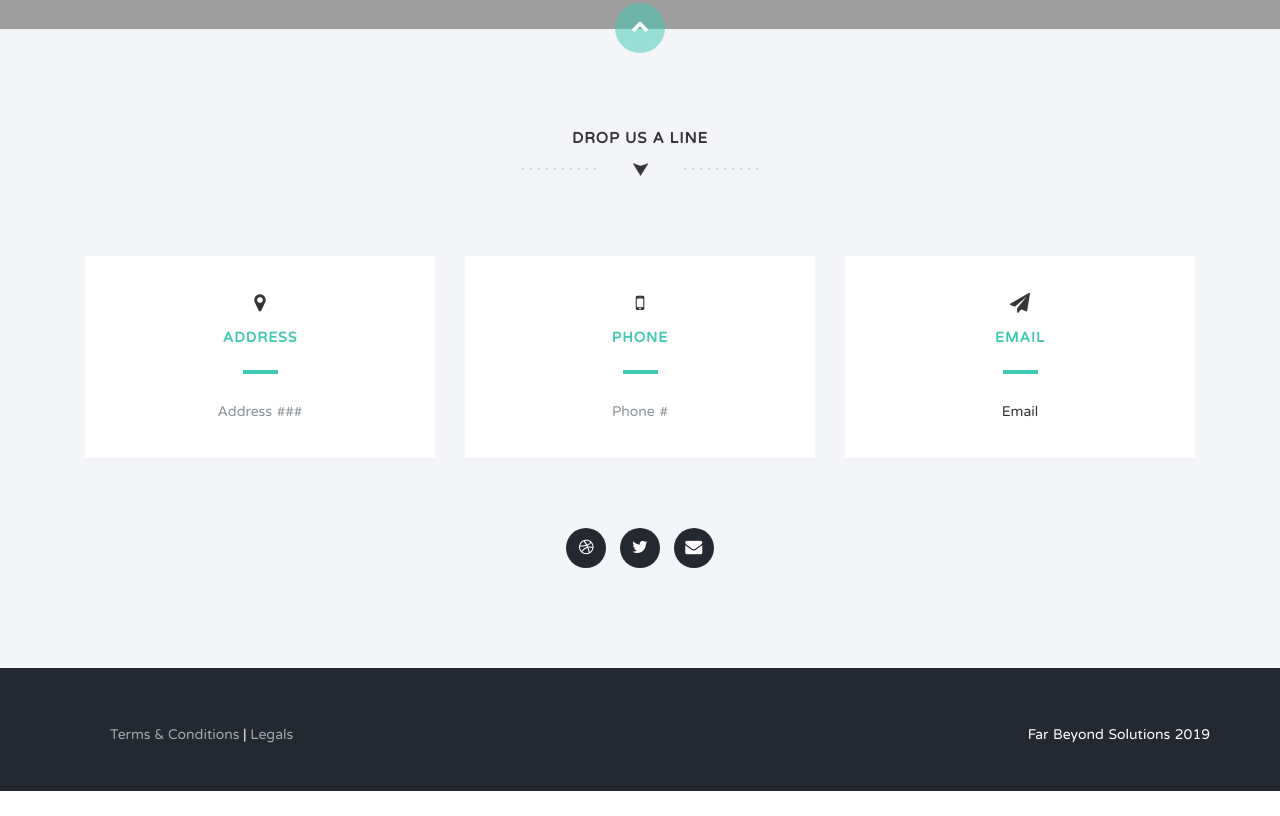
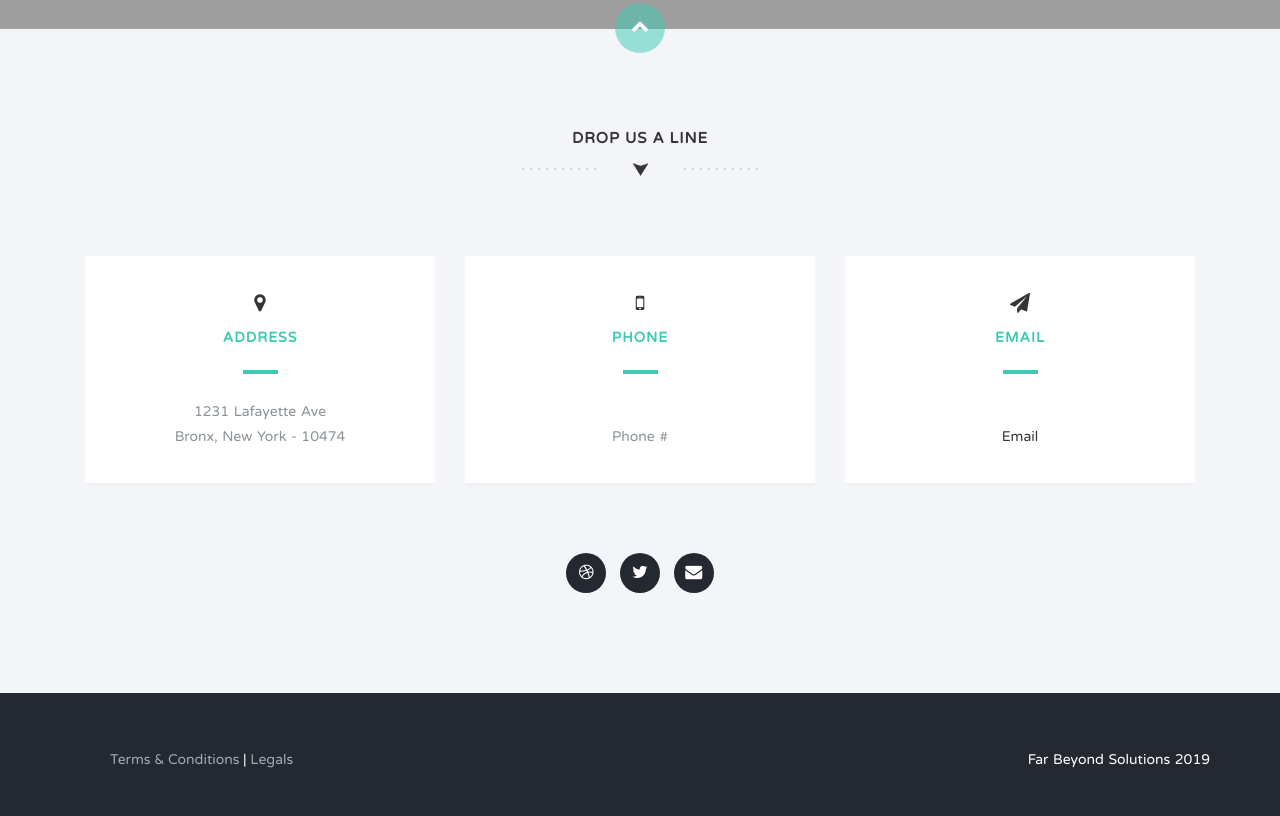
Before and after one commit to far-beyond-solutions/fbssite, a plain HTML site: page index.html in a window 1280 px wide. Shown: the part 4949-5765 px from the top of the page. Before the commit the page ends 5740 px from the top, so only its background shows below. Drawn offline with nearby package versions, Linux system fonts and the light colour scheme; grey boxes are pictures that could not be loaded.

Commit message:
updated the address

```diff
--- a/index.html
+++ b/index.html
@@ -290,52 +290,6 @@
                       </div>
                     </div>
                   </div>
-              <!-- <div class="team-wrapper">
-                <div id="teamSlider">
-                  <ul class="slides">
-                    <li>
-                      <div class="col-md-4 wp5">
-                        <img class="teamAvatar" src="img/gabe.jpg" alt="Team Member">
-                        <h2>Gabriel Frias</h2>
-                        <p>Lorem ipsum dolor sit amet, consectetur adipiscing elit. Nunc ultricies nulla non metus pulvinar imperdiet. Praesent non adipiscing libero.</p>
-                        <div class="social">
-                          <ul class="social-buttons">
-                            <li><a href="#" class="social-btn"><i class="fa fa-dribbble"></i></a></li>
-                            <li><a href="#" class="social-btn"><i class="fa fa-twitter"></i></a></li>
-                            <li><a href="#" class="social-btn"><i class="fa fa-envelope"></i></a></li>
-                          </ul>
-                        </div>
-                      </div>
-
-                      <div class="col-md-4 wp5 delay-05s">
-                        <img class="teamAvatar" src="img/gabe.jpg" alt="Team Member">
-                        <h2>Stalin Torres</h2>
-                        <p>Lorem ipsum dolor sit amet, consectetur adipiscing elit. Nunc ultricies nulla non metus pulvinar imperdiet. Praesent non adipiscing libero.</p>
-                        <div class="social">
-                          <ul class="social-buttons">
-                            <li><a href="#" class="social-btn"><i class="fa fa-dribbble"></i></a></li>
-                            <li><a href="#" class="social-btn"><i class="fa fa-twitter"></i></a></li>
-                            <li><a href="#" class="social-btn"><i class="fa fa-envelope"></i></a></li>
-                          </ul>
-                        </div>
-                      </div>
-                      <div class="col-md-4 wp5 delay-1s">
-                        <img class="teamAvatar" src="img/gabe.jpg" alt="Team Member">
-                        <h2>Team Member Name</h2>
-                        <p>Lorem ipsum dolor sit amet, consectetur adipiscing elit. Nunc ultricies nulla non metus pulvinar imperdiet. Praesent non adipiscing libero.</p>
-                        <div class="social">
-                          <ul class="social-buttons">
-                            <li><a href="#" class="social-btn"><i class="fa fa-dribbble"></i></a></li>
-                            <li><a href="#" class="social-btn"><i class="fa fa-twitter"></i></a></li>
-                            <li><a href="#" class="social-btn"><i class="fa fa-envelope"></i></a></li>
-                          </ul>
-                        </div>
-                      </div>
-                    </li>
-
-                  </ul>
-                </div>
-              </div> -->
             </div>
           </div>
         </section>
@@ -360,19 +314,19 @@
               <div class="col-md-4">
                 <div class="light-box box-hover">
                   <h2><i class="fa fa-map-marker"></i><span>Address</span></h2>
-                  <p>Address ###</p>
+                  <p>1231 Lafayette Ave <br>Bronx, New York - 10474</p>
                 </div>
               </div>
               <div class="col-md-4">
                 <div class="light-box box-hover">
                   <h2><i class="fa fa-mobile"></i><span>Phone</span></h2>
-                  <p>Phone #</p>
+                  <p><br>Phone #</p>
                 </div>
               </div>
               <div class="col-md-4">
                 <div class="light-box box-hover">
                   <h2><i class="fa fa-paper-plane"></i><span>Email</span></h2>
-                  <p><a href="#">Email</a></p>
+                  <p><a href="#"><br> Email</a></p>
                 </div>
               </div>
             </div>
```
